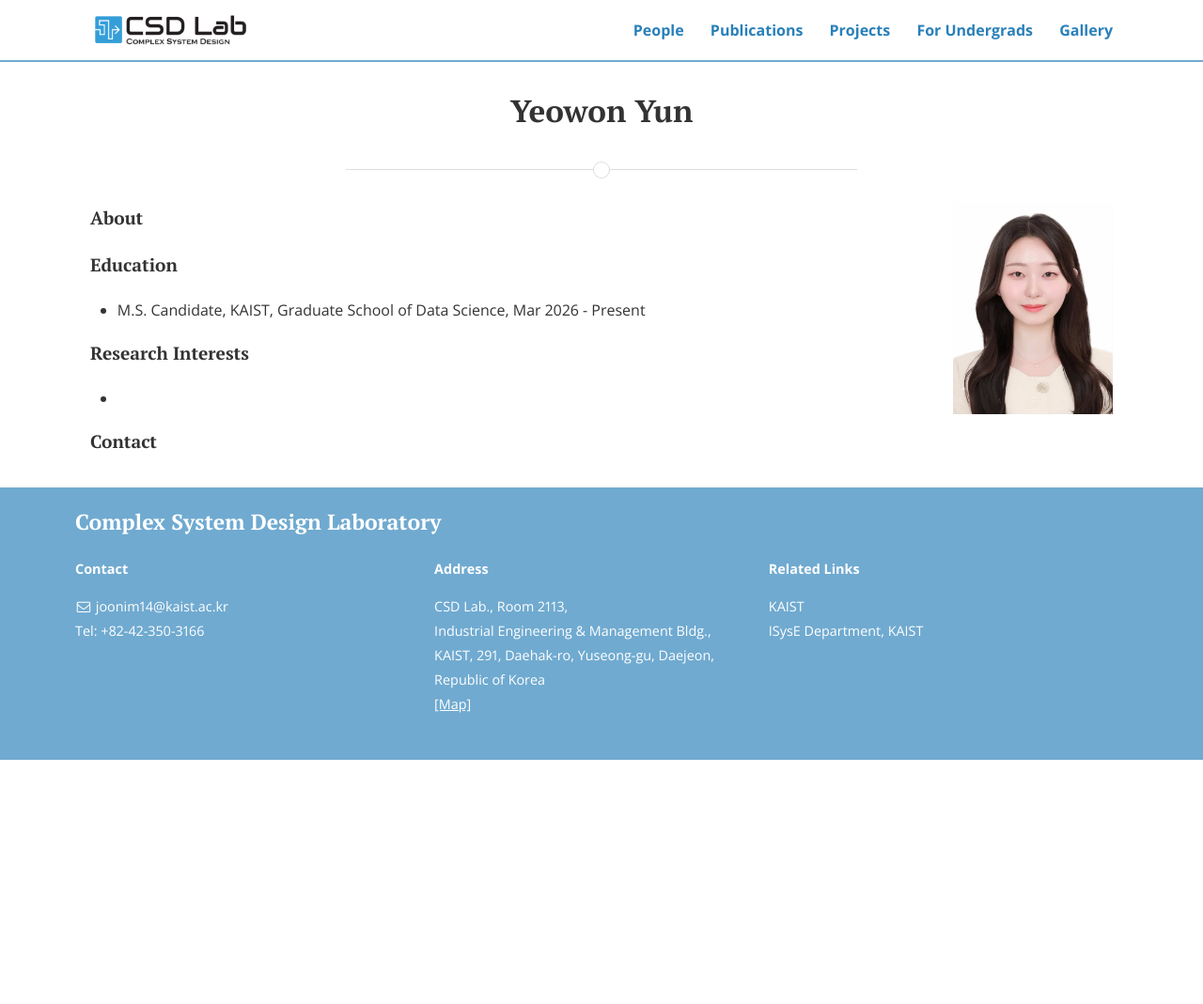
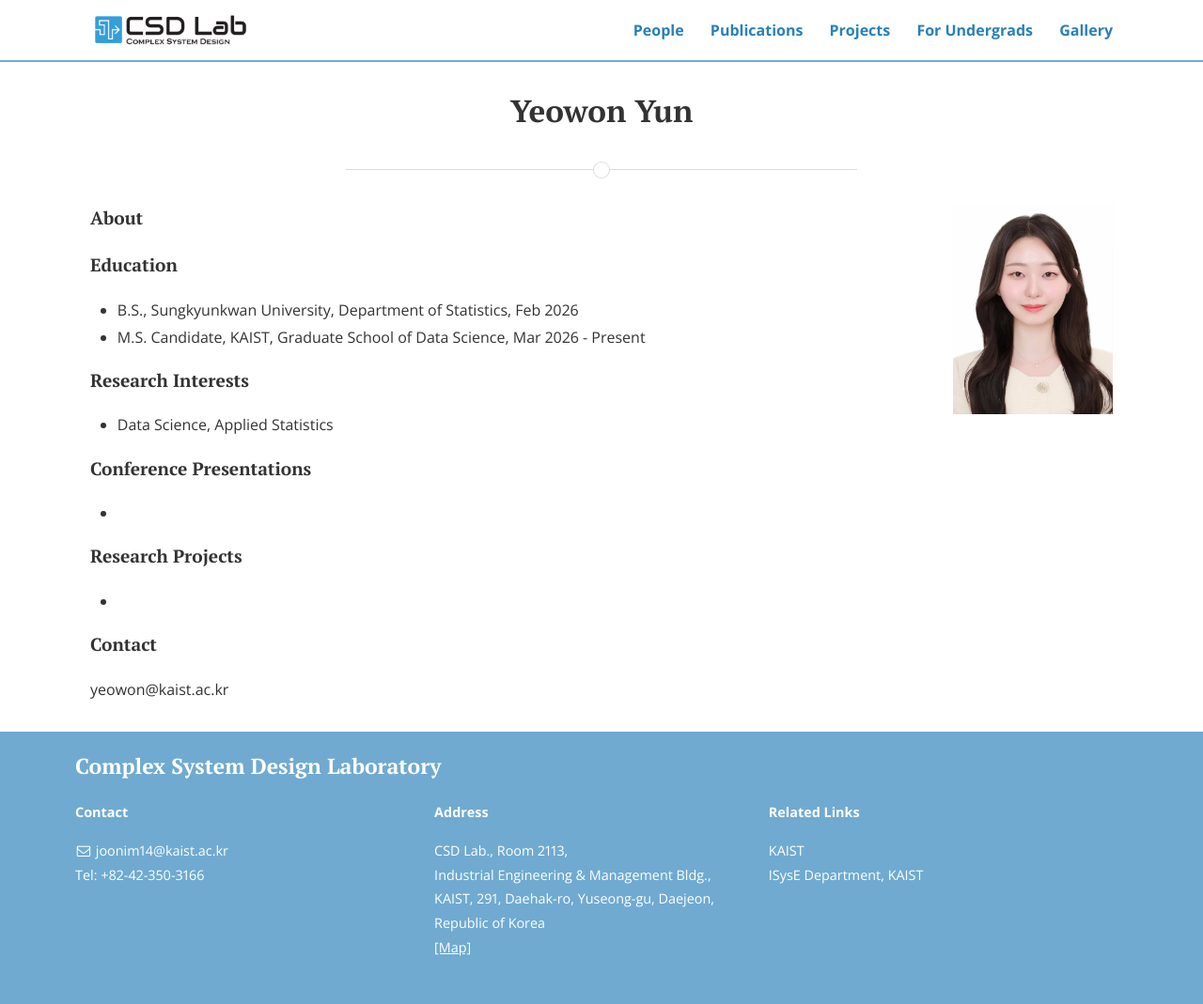
Before and after one commit to CSDlab-KAIST/csdlab-kaist.github.io, a Jekyll site: the page built from people/yeowon.html, in a window 1280 px wide. Shown: the whole page at 94% size. Built offline with Jekyll 4.4.1, drawn with Linux system fonts in a browser that asks for light colours; nearby versions of some CDN libraries; before the commit the page ends 900 px from its top, so only the background shows below that.

Commit message:
Update yeowon.html

```diff
--- a/people/yeowon.html
+++ b/people/yeowon.html
@@ -16,23 +16,24 @@ title: Yeowon Yun
 
 <h4>Education</h4>
 <ul>
+  <li>B.S., Sungkyunkwan University, Department of Statistics, Feb 2026</li>
   <li>M.S. Candidate, KAIST, Graduate School of Data Science, Mar 2026 - Present</li>
 </ul>
 
 <h4>Research Interests</h4>
 <ul>
+  <li>Data Science, Applied Statistics</li>
+</ul>
+
+<h4>Conference Presentations</h4>
+<ul>
+	<li> </li>
+</ul>
+
+<h4>Research Projects</h4>
+<ul>
   <li> </li>
 </ul>
 
-<!--<h4>Conference Presentations</h4>
-<ul>
-	<li> </li>
-</ul>--!>
-
-<!--<h4>Research Projects</h4>
-<ul>
-  <li> </li>
-</ul>--!>
-
 <h4>Contact</h4>
-<p> </p>
+<p>yeowon@kaist.ac.kr</p>
```
